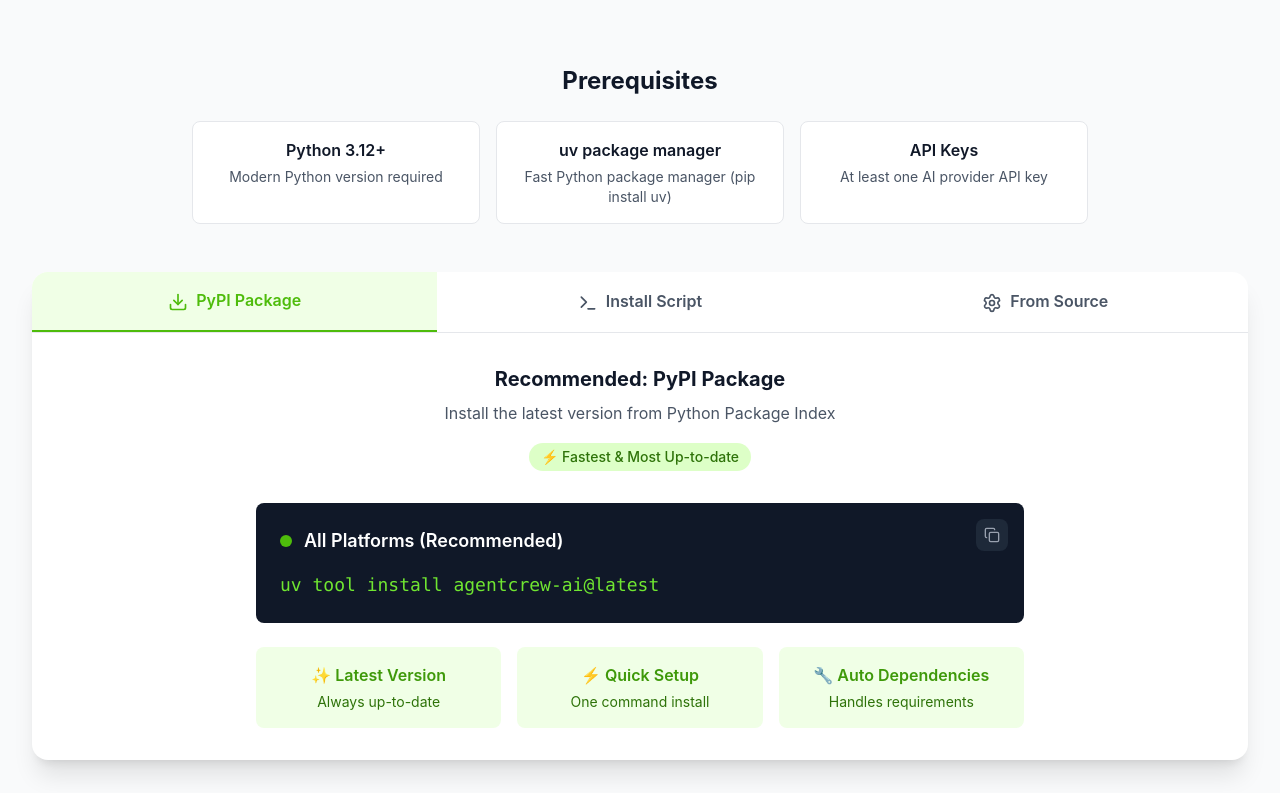
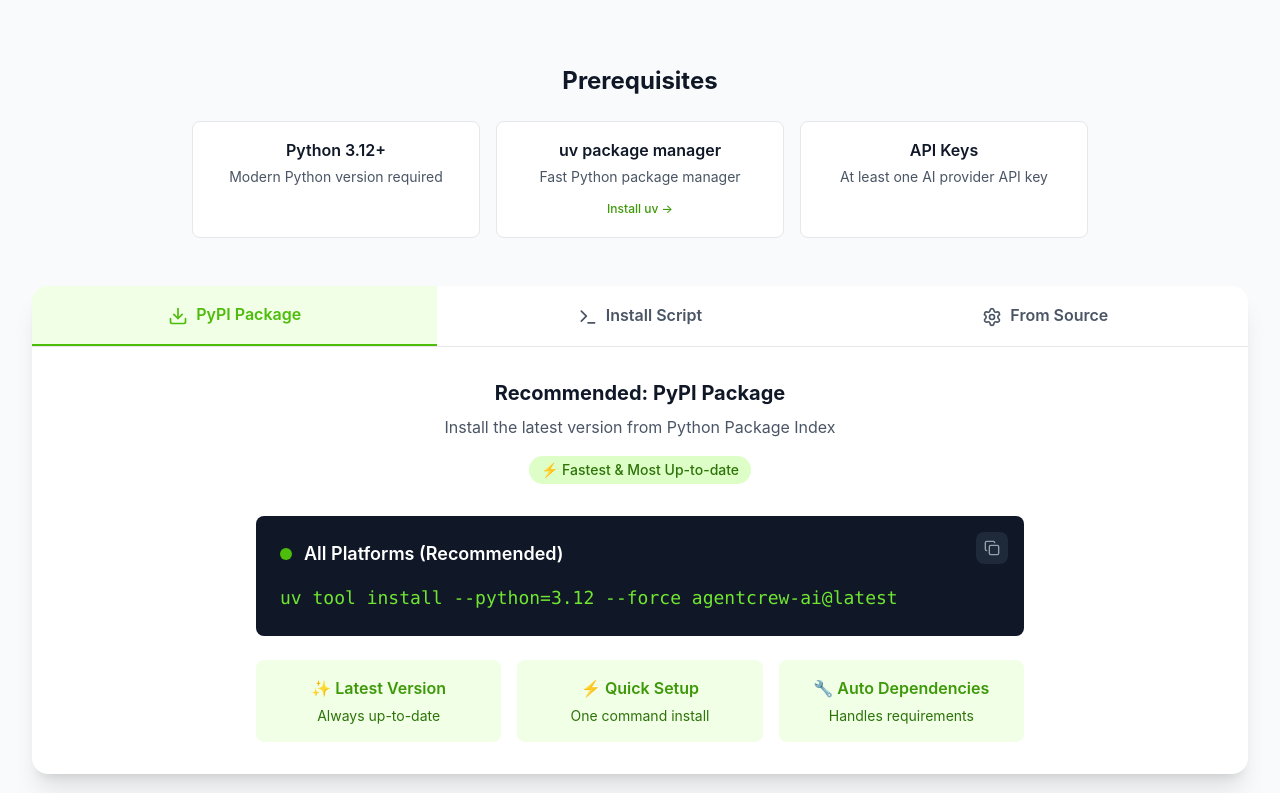
Before and after one commit to daltonnyx/daltonnyx.github.io, a React (Vite) app: page / in a window 1280 px wide. Shown: the part 8707-9500 px from the top of the page. Built offline with nearby package versions, Linux system fonts and the light colour scheme.

Commit message:
fix agentmaker is not available

```diff
--- a/src/components/sections/Installation.tsx
+++ b/src/components/sections/Installation.tsx
@@ -9,6 +9,13 @@
   ChevronRight,
 } from "lucide-react";
 import { cn } from "../../lib/utils";
+
+interface Prerequisite {
+  name: string;
+  description: string;
+  link?: string;
+  linkText?: string;
+}
 
 const Installation = () => {
   const [copiedCommand, setCopiedCommand] = useState<string | null>(null);
@@ -22,7 +29,8 @@
     setTimeout(() => setCopiedCommand(null), 2000);
   };
 
-  const pypiInstallCommand = "uv tool install agentcrew-ai@latest";
+  const pypiInstallCommand =
+    "uv tool install --python=3.12 --force agentcrew-ai@latest";
 
   const scriptInstallCommands = {
     linux: "curl -LsSf https://agentcrew.dev/install.sh | bash",
@@ -44,11 +52,13 @@
     "agentcrew chat --provider openai --console",
   ];
 
-  const prerequisites = [
+  const prerequisites: Prerequisite[] = [
     { name: "Python 3.12+", description: "Modern Python version required" },
     {
       name: "uv package manager",
-      description: "Fast Python package manager (pip install uv)",
+      description: "Fast Python package manager",
+      link: "https://docs.astral.sh/uv/getting-started/installation/",
+      linkText: "Install uv →"
     },
     { name: "API Keys", description: "At least one AI provider API key" },
   ];
@@ -85,9 +95,19 @@
                 <div className="font-semibold text-gray-900 mb-1">
                   {prereq.name}
                 </div>
-                <div className="text-sm text-gray-600">
+                <div className="text-sm text-gray-600 mb-2">
                   {prereq.description}
                 </div>
+                {prereq.link && (
+                  <a
+                    href={prereq.link}
+                    target="_blank"
+                    rel="noopener noreferrer"
+                    className="inline-flex items-center text-xs text-primary-600 hover:text-primary-700 font-medium transition-colors duration-200"
+                  >
+                    {prereq.linkText}
+                  </a>
+                )}
               </div>
             ))}
           </div>
--- a/src/components/sections/UseCases.tsx
+++ b/src/components/sections/UseCases.tsx
@@ -15,7 +15,7 @@
 const UseCases = () => {
   const agents = [
     {
-      id: "PromptMaker",
+      id: "AgentMaker",
       icon: <Bot className="w-8 h-8" />,
       title: "Agent Maker (Prompt Engineer)",
       description:
@@ -61,8 +61,8 @@
         {
           name: "Office Word MCP Server",
           url: "https://github.com/GongRzhe/Office-Word-MCP-Server",
-          description: "Microsoft Word document creation and editing"
-        }
+          description: "Microsoft Word document creation and editing",
+        },
       ],
       useCases: [
         "Technical documentation creation",
@@ -85,13 +85,13 @@
         {
           name: "wcgw",
           url: "https://github.com/rusiaaman/wcgw",
-          description: "Code editing and terminal operations"
+          description: "Code editing and terminal operations",
         },
         {
           name: "context7",
           url: "https://github.com/upstash/context7",
-          description: "Documentation context and retrieval"
-        }
+          description: "Documentation context and retrieval",
+        },
       ],
       useCases: [
         "Full-stack application development",
@@ -114,13 +114,13 @@
         {
           name: "wcgw",
           url: "https://github.com/rusiaaman/wcgw",
-          description: "Code editing and terminal operations"
+          description: "Code editing and terminal operations",
         },
         {
           name: "playwright-mcp",
           url: "https://github.com/microsoft/playwright-mcp",
-          description: "Browser automation and testing"
-        }
+          description: "Browser automation and testing",
+        },
       ],
       useCases: [
         "Interactive 3D web applications",
@@ -143,8 +143,8 @@
         {
           name: "filesystem",
           url: "https://github.com/modelcontextprotocol/servers/tree/main/src/filesystem",
-          description: "File system operations for presentation editing"
-        }
+          description: "File system operations for presentation editing",
+        },
       ],
       useCases: [
         "Technical conference presentations",
@@ -167,7 +167,7 @@
     document.body.removeChild(link);
   };
 
-  const enabledAgents = agents.filter(agent => agent.enabled);
+  const enabledAgents = agents.filter((agent) => agent.enabled);
 
   return (
     <section id="use-cases" className="py-20 bg-white">
@@ -178,11 +178,13 @@
             Example AI Agents to Inspire Your Workflows
           </h2>
           <p className="text-xl text-gray-600 max-w-3xl mx-auto mb-2">
-            Explore these sample agents to understand how AgentCrew works. Use them as-is or as blueprints
-            to create custom agents tailored to your specific needs and workflows.
+            Explore these sample agents to understand how AgentCrew works. Use
+            them as-is or as blueprints to create custom agents tailored to your
+            specific needs and workflows.
           </p>
           <p className="text-base text-gray-500 max-w-2xl mx-auto">
-            Download any configuration, modify it, or build entirely new agents based on these examples.
+            Download any configuration, modify it, or build entirely new agents
+            based on these examples.
           </p>
         </div>
 
@@ -194,9 +196,7 @@
               className="bg-white rounded-2xl border border-gray-200 shadow-lg card-hover overflow-hidden"
             >
               {/* Header */}
-              <div
-                className={`bg-gradient-to-r ${agent.color} p-6 text-white`}
-              >
+              <div className={`bg-gradient-to-r ${agent.color} p-6 text-white`}>
                 <div className="flex items-center justify-between mb-3">
                   <div className="flex items-center space-x-4">
                     <div className="p-2 bg-white/20 rounded-lg">
@@ -264,7 +264,10 @@
                     </h4>
                     <div className="space-y-3">
                       {agent.mcpTools.map((mcp, idx) => (
-                        <div key={idx} className="border border-gray-200 rounded-lg p-3">
+                        <div
+                          key={idx}
+                          className="border border-gray-200 rounded-lg p-3"
+                        >
                           <div className="flex items-center justify-between mb-1">
                             <span className="font-medium text-sm text-gray-900">
                               {mcp.name}
@@ -279,7 +282,9 @@
                               <span>View</span>
                             </a>
                           </div>
-                          <p className="text-xs text-gray-600">{mcp.description}</p>
+                          <p className="text-xs text-gray-600">
+                            {mcp.description}
+                          </p>
                         </div>
                       ))}
                     </div>
@@ -291,7 +296,7 @@
         </div>
 
         {/* Disabled Agents Notice */}
-        {agents.some(agent => !agent.enabled) && (
+        {agents.some((agent) => !agent.enabled) && (
           <div className="bg-gray-50 rounded-lg p-6 mb-16">
             <h3 className="text-lg font-semibold text-gray-900 mb-2">
               Coming Soon
@@ -300,12 +305,17 @@
               Additional agents are in development and will be available soon:
             </p>
             <div className="grid grid-cols-1 md:grid-cols-2 lg:grid-cols-3 gap-4">
-              {agents.filter(agent => !agent.enabled).map((agent, idx) => (
-                <div key={idx} className="flex items-center space-x-3 text-gray-500">
-                  {agent.icon}
-                  <span className="font-medium">{agent.title}</span>
-                </div>
-              ))}
+              {agents
+                .filter((agent) => !agent.enabled)
+                .map((agent, idx) => (
+                  <div
+                    key={idx}
+                    className="flex items-center space-x-3 text-gray-500"
+                  >
+                    {agent.icon}
+                    <span className="font-medium">{agent.title}</span>
+                  </div>
+                ))}
             </div>
           </div>
         )}
@@ -316,8 +326,9 @@
             Ready to Build Your Custom AI Agents?
           </h3>
           <p className="text-gray-300 text-lg mb-8 max-w-2xl mx-auto">
-            Use these example agents as starting points to create your own specialized AI assistants.
-            Customize their prompts, tools, and capabilities to match your unique workflows.
+            Use these example agents as starting points to create your own
+            specialized AI assistants. Customize their prompts, tools, and
+            capabilities to match your unique workflows.
           </p>
 
           <div className="flex flex-col sm:flex-row gap-4 justify-center items-center">
```
Also changed, not shown: 1 other file (tests, documents, lock files or other folders).
